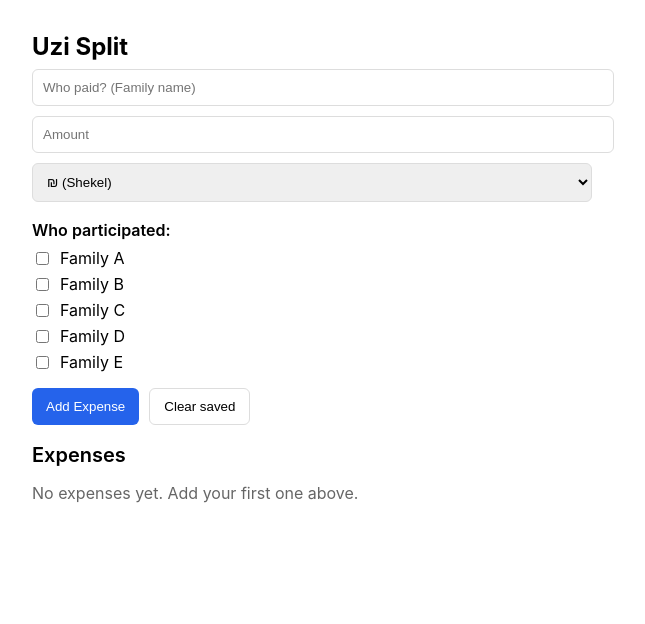
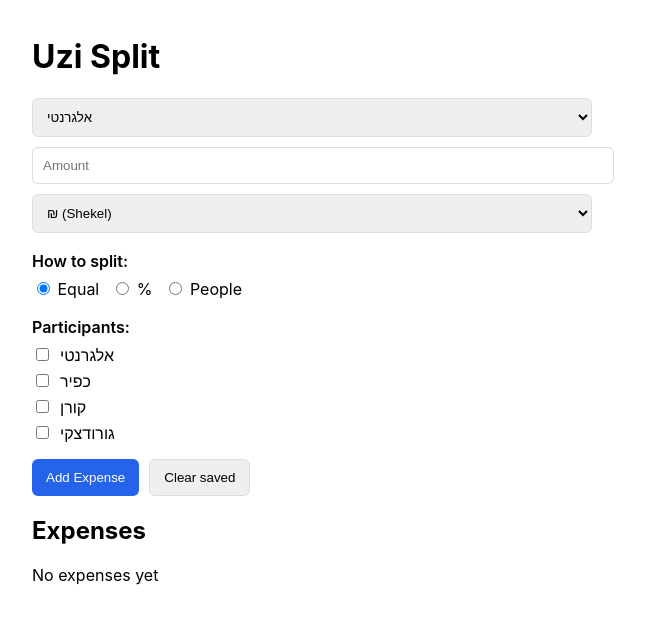
Before and after one commit to sigalalg1/uzi-split, a React (Create React App) app: page / in a window 1280 px wide. Shown: the top 624 px of the page, without its empty margins (328-973 px from the left). Built offline with nearby package versions, Linux system fonts and the light colour scheme.

Commit message:
added family names and options to divide

```diff
--- a/src/App.tsx
+++ b/src/App.tsx
@@ -2,16 +2,20 @@ import React, { useEffect, useState } from "react";
 
 // ==== Types ====
 type Currency = "₪" | "$" | "€";
+type SplitMode = "equal" | "percent" | "people";
 
 type Participant = {
   name: string;
   selected: boolean;
-  percentage: string; // keep as string for easy input; can be "" or a number-like string
+  percentage: string; // for splitMode = "percent"
+  people: string; // for splitMode = "people"
 };
 
-type SavedParticipant = {
+type SavedShare = {
   name: string;
-  percentage: string; // stored only for selected participants
+  shareAmount: number;
+  percentage?: number;
+  people?: number;
 };
 
 type Expense = {
@@ -19,57 +23,47 @@ type Expense = {
   payer: string;
   amount: number;
   currency: Currency;
-  participants: SavedParticipant[];
-  createdAt: string; // ISO
+  splitMode: SplitMode;
+  shares: SavedShare[];
+  createdAt: string;
 };
 
 // ==== Constants ====
 const STORAGE_KEY = "uzisplit:expenses";
+const FAMILIES = ["אלגרנטי", "כפיר", "קורן", "גורודצקי"];
+
+// ==== Helpers ====
+const round2 = (n: number) => Math.round(n * 100) / 100;
 
 // ==== Component ====
 export default function App() {
-  // Form state
-  const [payer, setPayer] = useState<string>("");
+  const [payer, setPayer] = useState<string>(FAMILIES[0]);
   const [amount, setAmount] = useState<string>("");
   const [currency, setCurrency] = useState<Currency>("₪");
-  const [participants, setParticipants] = useState<Participant[]>([
-    { name: "Family A", selected: false, percentage: "" },
-    { name: "Family B", selected: false, percentage: "" },
-    { name: "Family C", selected: false, percentage: "" },
-    { name: "Family D", selected: false, percentage: "" },
-    { name: "Family E", selected: false, percentage: "" },
-  ]);
+  const [splitMode, setSplitMode] = useState<SplitMode>("equal");
+  const [participants, setParticipants] = useState<Participant[]>(
+    FAMILIES.map((name) => ({ name, selected: false, percentage: "", people: "" }))
+  );
 
-  // Saved expenses
   const [expenses, setExpenses] = useState<Expense[]>([]);
 
-  // Load from localStorage on first render
+  // Load from localStorage
   useEffect(() => {
-    try {
-      const saved = localStorage.getItem(STORAGE_KEY);
-      if (saved) {
-        const parsed = JSON.parse(saved) as unknown;
-        if (Array.isArray(parsed)) {
-          // naive validation
-          setExpenses(parsed as Expense[]);
-        }
-      }
-    } catch (e) {
-      console.warn("Failed to read saved expenses", e);
+    const saved = localStorage.getItem(STORAGE_KEY);
+    if (saved) {
+      try {
+        const parsed = JSON.parse(saved) as Expense[];
+        if (Array.isArray(parsed)) setExpenses(parsed);
+      } catch {}
     }
   }, []);
 
-  // Persist to localStorage whenever expenses change
+  // Save to localStorage
   useEffect(() => {
-    try {
-      localStorage.setItem(STORAGE_KEY, JSON.stringify(expenses));
-    } catch (e) {
-      console.warn("Failed to save expenses", e);
-    }
+    localStorage.setItem(STORAGE_KEY, JSON.stringify(expenses));
   }, [expenses]);
 
-  // Handlers
-  const handleParticipantToggle = (index: number): void => {
+  const handleParticipantToggle = (index: number) => {
     setParticipants((prev) => {
       const next = [...prev];
       next[index] = { ...next[index], selected: !next[index].selected };
@@ -77,8 +71,7 @@ export default function App() {
     });
   };
 
-  const handleParticipantPercent = (index: number, value: string): void => {
-    // Allow empty or numeric input (including decimals)
+  const handleParticipantPercent = (index: number, value: string) => {
     if (value === "" || /^[0-9]*\.?[0-9]*$/.test(value)) {
       setParticipants((prev) => {
         const next = [...prev];
@@ -88,42 +81,73 @@ export default function App() {
     }
   };
 
-  const resetForm = (): void => {
-    setPayer("");
+  const handleParticipantPeople = (index: number, value: string) => {
+    if (value === "" || /^[0-9]*$/.test(value)) {
+      setParticipants((prev) => {
+        const next = [...prev];
+        next[index] = { ...next[index], people: value };
+        return next;
+      });
+    }
+  };
+
+  const resetForm = () => {
+    setPayer(FAMILIES[0]);
     setAmount("");
     setCurrency("₪");
-    setParticipants((prev) =>
-      prev.map((p) => ({ ...p, selected: false, percentage: "" }))
-    );
+    setSplitMode("equal");
+    setParticipants(FAMILIES.map((name) => ({ name, selected: false, percentage: "", people: "" })));
   };
 
-  const handleSubmit = (): void => {
+  const computeShares = (amt: number, mode: SplitMode, selected: Participant[]): SavedShare[] | null => {
+    if (mode === "equal") {
+      const base = round2(amt / selected.length);
+      const shares = selected.map((p) => ({ name: p.name, shareAmount: base }));
+      const drift = round2(amt - shares.reduce((s, x) => s + x.shareAmount, 0));
+      if (shares.length) shares[shares.length - 1].shareAmount = round2(shares[shares.length - 1].shareAmount + drift);
+      return shares;
+    }
+    if (mode === "percent") {
+      const nums = selected.map((p) => Number(p.percentage));
+      if (Math.abs(nums.reduce((s, n) => s + n, 0) - 100) > 0.01) return null;
+      const shares = selected.map((p) => {
+        const pct = Number(p.percentage) || 0;
+        return { name: p.name, percentage: pct, shareAmount: round2((pct / 100) * amt) };
+      });
+      const drift = round2(amt - shares.reduce((s, x) => s + x.shareAmount, 0));
+      if (shares.length) shares[shares.length - 1].shareAmount = round2(shares[shares.length - 1].shareAmount + drift);
+      return shares;
+    }
+    if (mode === "people") {
+      const counts = selected.map((p) => Number(p.people));
+      const totalPeople = counts.reduce((s, n) => s + n, 0);
+      if (totalPeople <= 0) return null;
+      const shares = selected.map((p) => {
+        const c = Number(p.people);
+        return { name: p.name, people: c, shareAmount: round2((c / totalPeople) * amt) };
+      });
+      const drift = round2(amt - shares.reduce((s, x) => s + x.shareAmount, 0));
+      if (shares.length) shares[shares.length - 1].shareAmount = round2(shares[shares.length - 1].shareAmount + drift);
+      return shares;
+    }
+    return null;
+  };
+
+  const handleSubmit = () => {
     const selected = participants.filter((p) => p.selected);
+    if (!amount || Number(amount) <= 0) return alert("Enter valid amount");
+    if (!selected.length) return alert("Select at least one family");
 
-    // Basic validation
-    if (!payer.trim()) {
-      alert("Please enter who paid (family name).");
-      return;
-    }
-    const amt = Number(amount);
-    if (!amt || amt <= 0) {
-      alert("Please enter a valid amount.");
-      return;
-    }
-    if (selected.length === 0) {
-      alert("Please select at least one participating family.");
-      return;
-    }
+    const shares = computeShares(Number(amount), splitMode, selected);
+    if (!shares) return alert("Invalid split data");
 
     const newExpense: Expense = {
       id: Date.now(),
-      payer: payer.trim(),
-      amount: amt,
+      payer,
+      amount: Number(amount),
       currency,
-      participants: selected.map((p) => ({
-        name: p.name,
-        percentage: p.percentage, // may be "" if not specified
-      })),
+      splitMode,
+      shares,
       createdAt: new Date().toISOString(),
     };
 
@@ -131,158 +155,101 @@ export default function App() {
     resetForm();
   };
 
-  const handleClearAll = (): void => {
-    // eslint-disable-next-line no-restricted-globals
+  const handleClearAll = () => {
     if (confirm("Clear all saved expenses?")) {
       setExpenses([]);
-      try {
-        localStorage.removeItem(STORAGE_KEY);
-      } catch {
-        // ignore
-      }
+      localStorage.removeItem(STORAGE_KEY);
     }
   };
 
-  // ---- Simple inline styles (works even if Tailwind isn't set up) ----
-  const wrap: React.CSSProperties = { maxWidth: 560, width: "100%", margin: "0 auto" };
-  const inputStyle: React.CSSProperties = {
-    width: "100%",
-    padding: "10px",
-    border: "1px solid #ddd",
-    borderRadius: 6,
-  };
+  // ---- styles
+  const wrap: React.CSSProperties = { maxWidth: 560, margin: "0 auto" };
+  const inputStyle: React.CSSProperties = { width: "100%", padding: "10px", border: "1px solid #ddd", borderRadius: 6 };
   const sectionTitle: React.CSSProperties = { fontWeight: 600, margin: "8px 0" };
-  const button: React.CSSProperties = {
-    padding: "10px 14px",
-    borderRadius: 6,
-    border: "1px solid #ddd",
-    cursor: "pointer",
-    background: "#fff",
-  };
-  const primary: React.CSSProperties = {
-    ...button,
-    color: "#fff",
-    background: "#2563eb",
-    border: "none",
-  };
+  const button: React.CSSProperties = { padding: "10px 14px", borderRadius: 6, border: "1px solid #ddd", cursor: "pointer" };
+  const primary: React.CSSProperties = { ...button, color: "#fff", background: "#2563eb", border: "none" };
+  const radioRow: React.CSSProperties = { display: "flex", gap: 12, alignItems: "center", flexWrap: "wrap" };
 
   return (
-    <div style={{ minHeight: "100vh", padding: 16 }}>
+    <div style={{ padding: 16 }}>
       <div style={wrap}>
-        <h1 style={{ fontSize: 24, fontWeight: 700, marginBottom: 8 }}>Uzi Split</h1>
+        <h1>Uzi Split</h1>
 
         {/* --- Form --- */}
         <div style={{ display: "grid", gap: 10 }}>
-          <input
-            type="text"
-            placeholder="Who paid? (Family name)"
-            value={payer}
-            onChange={(e) => setPayer(e.target.value)}
-            style={inputStyle}
-          />
+          <select value={payer} onChange={(e) => setPayer(e.target.value)} style={inputStyle}>
+            {FAMILIES.map((name) => (
+              <option key={name} value={name}>
+                {name}
+              </option>
+            ))}
+          </select>
 
-          <input
-            type="number"
-            placeholder="Amount"
-            value={amount}
-            onChange={(e) => setAmount(e.target.value)}
-            style={inputStyle}
-          />
+          <input type="number" placeholder="Amount" value={amount} onChange={(e) => setAmount(e.target.value)} style={inputStyle} />
 
-          <select
-            value={currency}
-            onChange={(e) => setCurrency(e.target.value as Currency)}
-            style={inputStyle}
-          >
+          <select value={currency} onChange={(e) => setCurrency(e.target.value as Currency)} style={inputStyle}>
             <option value="₪">₪ (Shekel)</option>
             <option value="$">$ (Dollar)</option>
             <option value="€">€ (Euro)</option>
           </select>
 
           <div>
-            <div style={sectionTitle}>Who participated:</div>
+            <div style={sectionTitle}>How to split:</div>
+            <div style={radioRow}>
+              <label>
+                <input type="radio" value="equal" checked={splitMode === "equal"} onChange={() => setSplitMode("equal")} /> Equal
+              </label>
+              <label>
+                <input type="radio" value="percent" checked={splitMode === "percent"} onChange={() => setSplitMode("percent")} /> %
+              </label>
+              <label>
+                <input type="radio" value="people" checked={splitMode === "people"} onChange={() => setSplitMode("people")} /> People
+              </label>
+            </div>
+          </div>
+
+          <div>
+            <div style={sectionTitle}>Participants:</div>
             {participants.map((p, i) => (
-              <div
-                key={p.name}
-                style={{
-                  display: "flex",
-                  alignItems: "center",
-                  gap: 8,
-                  marginBottom: 6,
-                }}
-              >
-                <input
-                  id={`p_${i}`}
-                  type="checkbox"
-                  checked={p.selected}
-                  onChange={() => handleParticipantToggle(i)}
-                />
-                <label htmlFor={`p_${i}`} style={{ flex: 1 }}>
-                  {p.name}
-                </label>
-                {p.selected && (
-                  <input
-                    type="number"
-                    placeholder="%"
-                    value={p.percentage}
-                    onChange={(e) => handleParticipantPercent(i, e.target.value)}
-                    style={{ ...inputStyle, width: 80 }}
-                  />
+              <div key={p.name} style={{ display: "flex", gap: 8, alignItems: "center", marginBottom: 6 }}>
+                <input type="checkbox" checked={p.selected} onChange={() => handleParticipantToggle(i)} />
+                <span style={{ flex: 1 }}>{p.name}</span>
+                {p.selected && splitMode === "percent" && (
+                  <input type="number" placeholder="%" value={p.percentage} onChange={(e) => handleParticipantPercent(i, e.target.value)} style={{ ...inputStyle, width: 80 }} />
+                )}
+                {p.selected && splitMode === "people" && (
+                  <input type="number" placeholder="people" value={p.people} onChange={(e) => handleParticipantPeople(i, e.target.value)} style={{ ...inputStyle, width: 100 }} />
                 )}
               </div>
             ))}
           </div>
 
           <div style={{ display: "flex", gap: 10 }}>
-            <button onClick={handleSubmit} style={primary}>
-              Add Expense
-            </button>
-            <button onClick={handleClearAll} style={button}>
-              Clear saved
-            </button>
+            <button onClick={handleSubmit} style={primary}>Add Expense</button>
+            <button onClick={handleClearAll} style={button}>Clear saved</button>
           </div>
         </div>
 
         {/* --- List --- */}
         <div style={{ marginTop: 18 }}>
-          <h2 style={{ fontSize: 20, fontWeight: 600, marginBottom: 8 }}>
-            Expenses
-          </h2>
+          <h2>Expenses</h2>
           {expenses.length === 0 ? (
-            <p style={{ color: "#666" }}>
-              No expenses yet. Add your first one above.
-            </p>
+            <p>No expenses yet</p>
           ) : (
             expenses.map((exp) => (
-              <div
-                key={exp.id}
-                style={{
-                  border: "1px solid #eee",
-                  borderRadius: 8,
-                  padding: 12,
-                  marginBottom: 10,
-                }}
-              >
+              <div key={exp.id} style={{ border: "1px solid #eee", borderRadius: 8, padding: 12, marginBottom: 10 }}>
                 <p>
-                  <strong>{exp.payer}</strong> paid{" "}
-                  <strong>
-                    {exp.amount} {exp.currency}
-                  </strong>{" "}
-                  <span style={{ color: "#888", fontSize: 12 }}>
-                    — {new Date(exp.createdAt).toLocaleString()}
-                  </span>
+                  <strong>{exp.payer}</strong> paid {exp.amount} {exp.currency} —{" "}
+                  {new Date(exp.createdAt).toLocaleString()}
                 </p>
-                <p style={{ fontSize: 14 }}>
-                  Shared by:
-                  {exp.participants.map((pp, idx) => (
-                    <span key={idx}>
-                      {" "}
-                      {pp.name}
-                      {pp.percentage && ` (${pp.percentage}%)`}
-                      {idx < exp.participants.length - 1 ? "," : ""}
-                    </span>
-                  ))}
-                </p>
+                <p>Split mode: {exp.splitMode}</p>
+                {exp.shares.map((s, idx) => (
+                  <div key={idx}>
+                    {s.name}: {s.shareAmount} {exp.currency}
+                    {exp.percentage ? ` (${s.percentage}%)` : ""}
+                    {exp.people ? ` (${s.people} people)` : ""}
+                  </div>
+                ))}
               </div>
             ))
           )}
```
